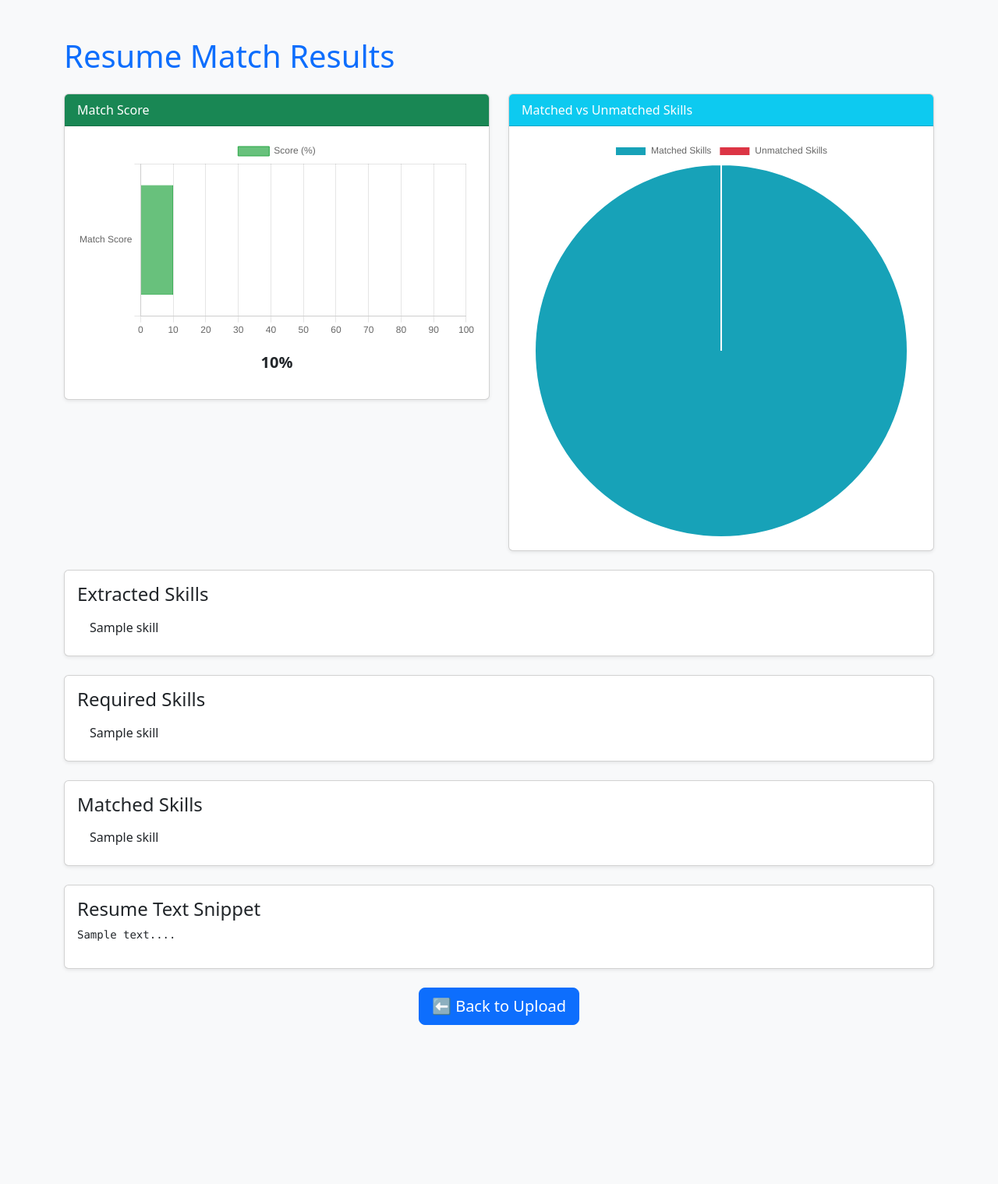
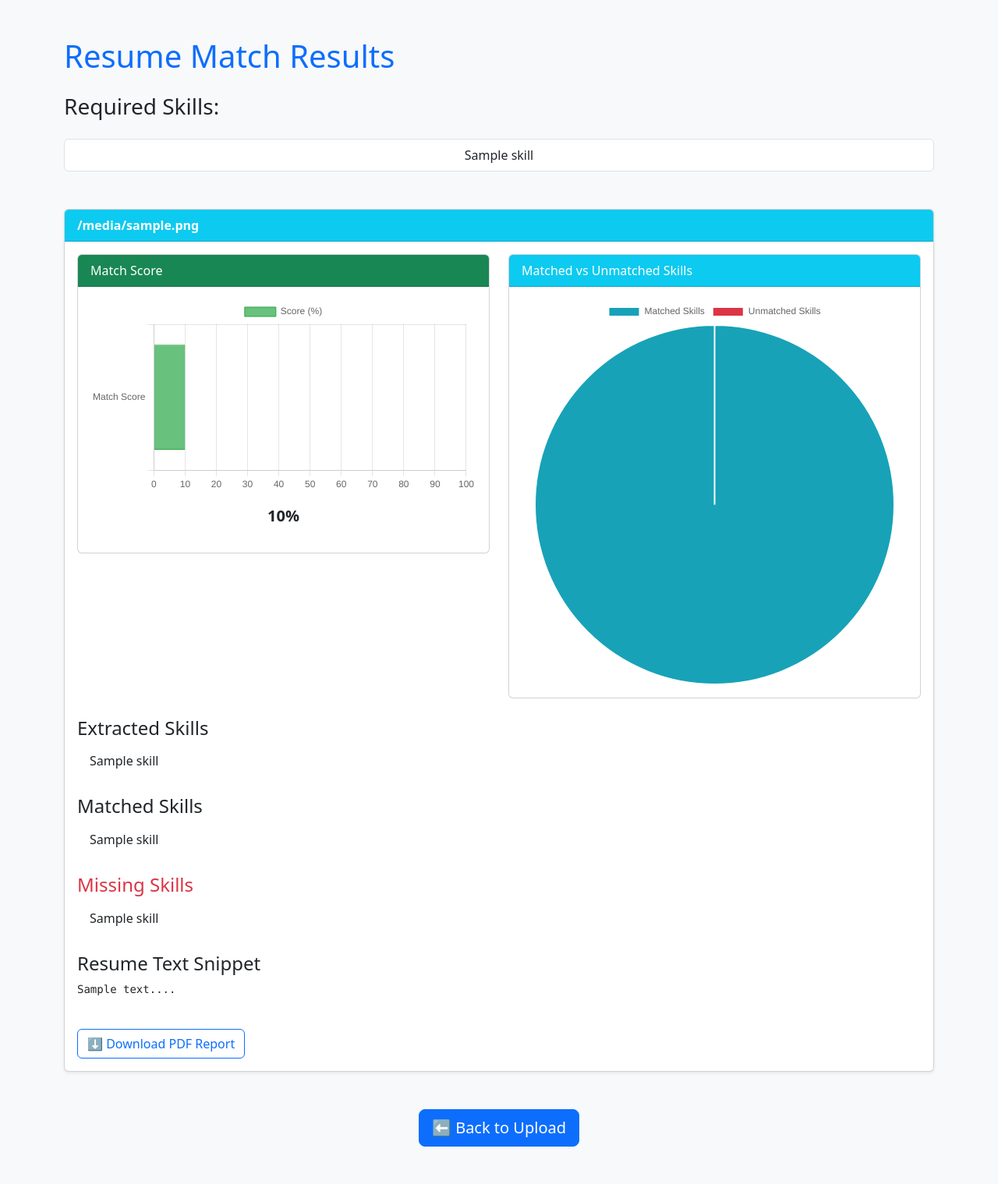
Before and after one commit to its-saksham/AI-Resume_Screener, a Flask app: template templates/result.html in a window 1280 px wide. Shown: the whole page at 78% size. Before the commit the page ends 1315 px from the top, so only its background shows below. Run offline with Flask 3, Linux system fonts and the light colour scheme; the template is opened without the code that fills it: most values are stand-ins (such as "Sample title", 1, 10 or a date in 2020).

Commit message:
Update result.html

```diff
--- a/templates/result.html
+++ b/templates/result.html
@@ -11,70 +11,102 @@
 <div class="container py-5">
     <h1 class="text-primary mb-4">Resume Match Results</h1>
 
+    <h3 class="mb-4">Required Skills:</h3>
+    <ul class="list-group list-group-horizontal mb-5">
+        {% for skill in required_skills %}
+            <li class="list-group-item flex-fill text-center">{{ skill }}</li>
+        {% endfor %}
+    </ul>
+
+    {% for res in results %}
+    <div class="card shadow-sm mb-5">
+        <div class="card-header bg-info text-white">
+            <strong>{{ res.filename }}</strong>
+        </div>
+        <div class="card-body">
+
             <div class="row mb-4">
                 <div class="col-md-6">
-            <div class="card shadow-sm">
+                    <div class="card">
                         <div class="card-header bg-success text-white">
                             Match Score
                         </div>
                         <div class="card-body">
-                    <canvas id="matchChart" height="150"></canvas>
-                    <p class="mt-3 text-center fs-5 fw-bold">{{ match_score }}%</p>
+                            <canvas id="matchChart-{{ loop.index }}" height="150"></canvas>
+                            <p class="mt-3 text-center fs-5 fw-bold">{{ res.match_score }}%</p>
                         </div>
                     </div>
                 </div>
 
                 <div class="col-md-6">
-            <div class="card shadow-sm">
+                    <div class="card">
                         <div class="card-header bg-info text-white">
                             Matched vs Unmatched Skills
                         </div>
                         <div class="card-body">
-                    <canvas id="pieChart" height="150"></canvas>
+                            <canvas id="pieChart-{{ loop.index }}" height="150"></canvas>
                         </div>
                     </div>
                 </div>
             </div>
 
-    <div class="card shadow-sm mb-4">
-        <div class="card-body">
-            <h4 class="card-title">Extracted Skills</h4>
+            <div class="mb-4">
+                <h4>Extracted Skills</h4>
                 <ul class="list-group list-group-flush">
-                {% for skill in extracted_skills %}
+                    {% for skill in res.extracted_skills %}
                     <li class="list-group-item">{{ skill }}</li>
                     {% endfor %}
                 </ul>
             </div>
-    </div>
 
-    <div class="card shadow-sm mb-4">
-        <div class="card-body">
-            <h4 class="card-title">Required Skills</h4>
+            <div class="mb-4">
+                <h4>Matched Skills</h4>
                 <ul class="list-group list-group-flush">
-                {% for skill in required_skills %}
+                    {% for skill in res.matched_skills %}
                     <li class="list-group-item">{{ skill }}</li>
                     {% endfor %}
                 </ul>
             </div>
-    </div>
 
-    <div class="card shadow-sm mb-4">
-        <div class="card-body">
-            <h4 class="card-title">Matched Skills</h4>
+            <div class="mb-4">
+                <h4 class="text-danger">Missing Skills</h4>
                 <ul class="list-group list-group-flush">
-                {% for skill in matched_skills %}
+                    {% for skill in res.missing_skills %}
                     <li class="list-group-item">{{ skill }}</li>
                     {% endfor %}
                 </ul>
             </div>
+
+            <div class="mb-4">
+                <h4>Resume Text Snippet</h4>
+                <pre style="white-space: pre-wrap; max-height: 200px; overflow-y: auto;">{{ res.resume_text[:1000] }}...</pre>
             </div>
 
-    <div class="card shadow-sm mb-4">
-        <div class="card-body">
-            <h4 class="card-title">Resume Text Snippet</h4>
-            <pre style="white-space: pre-wrap;">{{ resume_text[:1000] }}...</pre>
+           <form action="/download_report" method="post">
+    <input type="hidden" name="filename" value="{{ res.filename }}">
+    <input type="hidden" name="match_score" value="{{ res.match_score }}">
+    <input type="hidden" name="resume_text" value="{{ res.resume_text }}">
+
+    {% for skill in res.extracted_skills %}
+        <input type="hidden" name="extracted_skills[]" value="{{ skill }}">
+    {% endfor %}
+
+    {% for skill in res.matched_skills %}
+        <input type="hidden" name="matched_skills[]" value="{{ skill }}">
+    {% endfor %}
+
+    {% for skill in res.missing_skills %}
+        <input type="hidden" name="missing_skills[]" value="{{ skill }}">
+    {% endfor %}
+
+    <button type="submit" class="btn btn-outline-primary mt-3">⬇ Download PDF Report</button>
+</form>
+
+
+
         </div>
     </div>
+    {% endfor %}
 
     <div class="text-center">
         <a href="/" class="btn btn-primary btn-lg">⬅ Back to Upload</a>
@@ -82,15 +114,15 @@
 </div>
 
 <script>
-
-    const ctx = document.getElementById('matchChart').getContext('2d');
-    new Chart(ctx, {
+    {% for res in results %}
+    const ctx{{ loop.index }} = document.getElementById('matchChart-{{ loop.index }}').getContext('2d');
+    new Chart(ctx{{ loop.index }}, {
         type: 'bar',
         data: {
             labels: ['Match Score'],
             datasets: [{
                 label: 'Score (%)',
-                data: [{{ match_score }}],
+                data: [{{ res.match_score }}],
                 backgroundColor: ['rgba(40, 167, 69, 0.7)'],
                 borderColor: ['#28a745'],
                 borderWidth: 1
@@ -102,26 +134,24 @@
                 x: {
                     min: 0,
                     max: 100,
-                    ticks: {
-                        stepSize: 10
-                    }
+                    ticks: { stepSize: 10 }
                 }
             }
         }
     });
 
-
-    const pieCtx = document.getElementById('pieChart').getContext('2d');
-    new Chart(pieCtx, {
+    const pieCtx{{ loop.index }} = document.getElementById('pieChart-{{ loop.index }}').getContext('2d');
+    new Chart(pieCtx{{ loop.index }}, {
         type: 'pie',
         data: {
             labels: ['Matched Skills', 'Unmatched Skills'],
             datasets: [{
-                data: [{{ matched_skills|length }}, {{ required_skills|length - matched_skills|length }}],
+                data: [{{ res.matched_skills|length }}, {{ required_skills|length - res.matched_skills|length }}],
                 backgroundColor: ['#17a2b8', '#dc3545']
             }]
         }
     });
+    {% endfor %}
 </script>
 
 </body>
```
Lines whose indentation alone changed are shown as unchanged.
